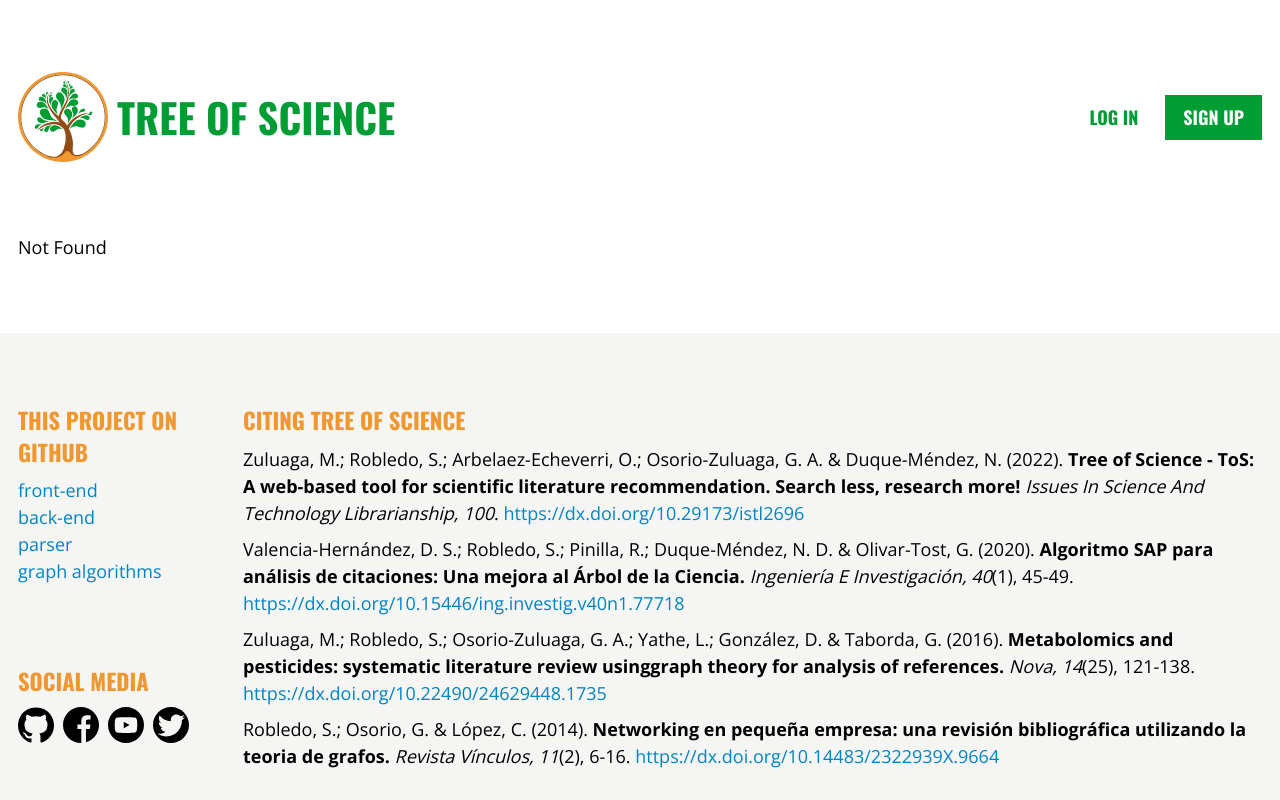
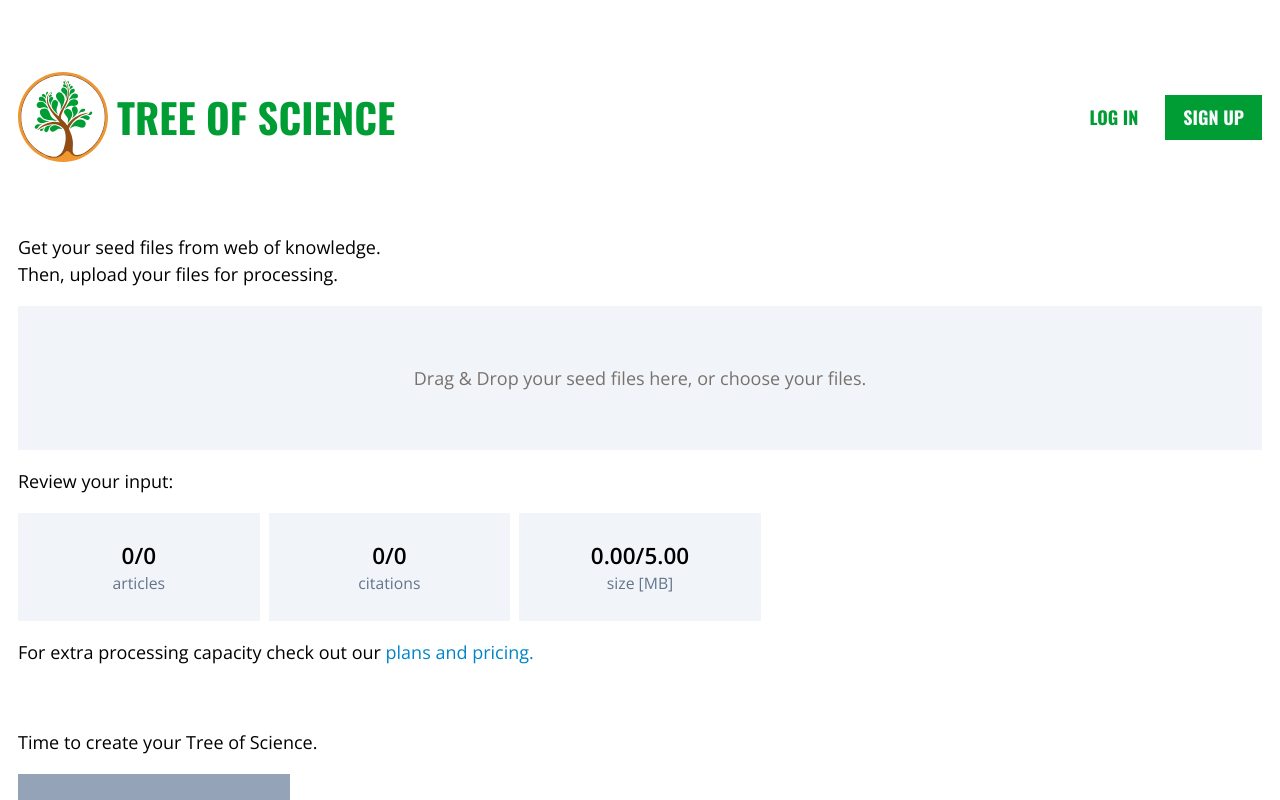
Before and after one commit to coreofscience/tos.coreofscience.org, a React (Vite) app: page /tos in a window 1280 px wide. Shown: the top 800 px of the page. Built offline with nearby package versions, Linux system fonts and the light colour scheme; no server answers.

Commit message:
Update links in footer + Replace / with /tos (#94)
* Update links in footer + Replace / with /tos

* Fix redirection when creating the tree

```diff
--- a/src/App.tsx
+++ b/src/App.tsx
@@ -1,9 +1,9 @@
 import React, { Suspense } from "react";
-import { BrowserRouter, Routes, Route } from "react-router-dom";
+import { BrowserRouter, Routes, Route, Navigate } from "react-router-dom";
 import { QueryClient, QueryClientProvider } from "react-query";
 
 const AppLayout = React.lazy(() => import("./components/layout/AppLayout"));
-const Home = React.lazy(() => import("./components/upload/Home"));
+const TOS = React.lazy(() => import("./components/upload/TOS"));
 const Result = React.lazy(() => import("./components/tree/Result"));
 const NotFound = React.lazy(() => import("./components/NotFound"));
 const LogIn = React.lazy(() => import("./components/account/LogIn"));
@@ -31,7 +31,8 @@ const App = () => {
             <UserProvider>
               <AppLayout>
                 <Routes>
-                  <Route path="/" element={<Home />} />
+                  <Route path="/" element={<Navigate to="/tos" replace />} />
+                  <Route path="/tos" element={<TOS />} />
                   <Route path="/log-in" element={<LogIn />} />
                   <Route path="/sign-up" element={<SignUp />} />
                   <Route path="/reset-password" element={<PasswordReset />} />
--- a/src/components/account/LogIn/hooks/useLogIn/index.ts
+++ b/src/components/account/LogIn/hooks/useLogIn/index.ts
@@ -26,7 +26,7 @@ export const useSignIn = (): [AsyncActionStateType, LogInActionsType] => {
     signInWithEmailAndPassword(firebase.auth, data.email, data.password)
       .then(() => {
         setState({ status: "success", message: "Successfully logged in" });
-        navigate("/");
+        navigate("/tos");
       })
       .catch((error) => {
         setState({
--- a/src/components/account/SignUp/hooks/useSignUp/index.ts
+++ b/src/components/account/SignUp/hooks/useSignUp/index.ts
@@ -45,7 +45,7 @@ export const useSignUp = (): [AsyncActionStateType, SignUpActionsType] => {
           );
 
           setTimeout(() => {
-            navigate("/");
+            navigate("/tos");
             const user: User = userCredential.user;
             if (user) sendEmailVerification(user)
           }, 500);
--- a/src/components/layout/Footer.tsx
+++ b/src/components/layout/Footer.tsx
@@ -160,22 +160,12 @@ const Footer = () => (
           </li>
           <li>
             <a
-              href="https://github.com/coreofscience/python-wostools"
+              href="https://github.com/coreofscience/python-bibx"
               className="text-sky-600 hover:text-sky-800 active:text-sky-800 transition-colors ease-in"
               target="_blank"
               rel="noopener noreferrer"
             >
-              parser
-            </a>
-          </li>
-          <li>
-            <a
-              href="https://github.com/coreofscience/python-sap"
-              className="text-sky-600 hover:text-sky-800 active:text-sky-800 transition-colors ease-in"
-              target="_blank"
-              rel="noopener noreferrer"
-            >
-              graph algorithms
+              algorithms
             </a>
           </li>
         </ul>
--- a/src/components/pricing/Plans.tsx
+++ b/src/components/pricing/Plans.tsx
@@ -47,7 +47,7 @@ const Plans: FC = () => {
               </div>
             </div>
             <Link
-              to="/"
+              to="/tos"
               className="my-6 mx-10 block text-slate-50 bg-root px-4 py-2 text-center text-sm font-bold font-tall uppercase"
             >
               Start now
@@ -112,7 +112,7 @@ const Plans: FC = () => {
             </div>
             {user?.uid ? (
               <Link
-                to="/"
+                to="/tos"
                 className="my-6 mx-10 block text-slate-50 bg-trunk px-4 py-2 text-center text-sm font-bold font-tall uppercase"
               >
                 Start now
--- a/src/components/upload/Home/index.tsx
+++ b/src/components/upload/TOS/index.tsx
@@ -33,7 +33,7 @@ const hasFinished = (
     true,
   );
 
-const Home: FC = () => {
+const TOS: FC = () => {
   const { progress } = useContext(FileContext);
   const files = useFiles();
   const hashes = files.map((file) => file.hash);
@@ -63,8 +63,7 @@ const Home: FC = () => {
     isLoading,
     isError,
   } = useMutation(createTree, {
-    onSuccess: (treePath: string) =>
-      navigate({ pathname: treePath }, { replace: true }),
+    onSuccess: (treePath: string) => navigate(`/${treePath}`, { replace: true })
   });
 
   return (
@@ -138,4 +137,4 @@ const Home: FC = () => {
   );
 };
 
-export default Home;
+export default TOS;
```
Also changed, not shown: src/components/upload/TOS/createTree.ts (renamed from src/components/upload/Home/createTree.ts).
